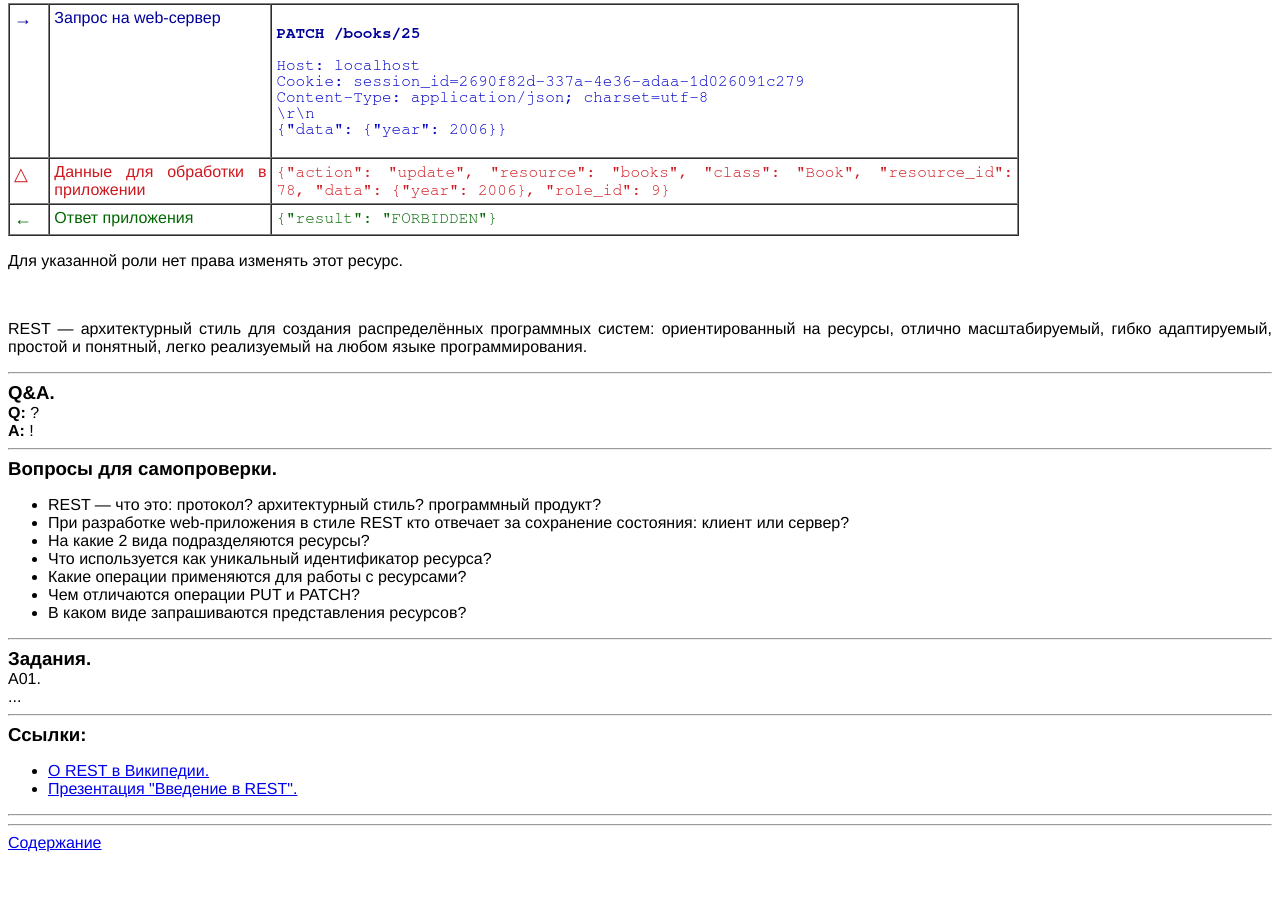
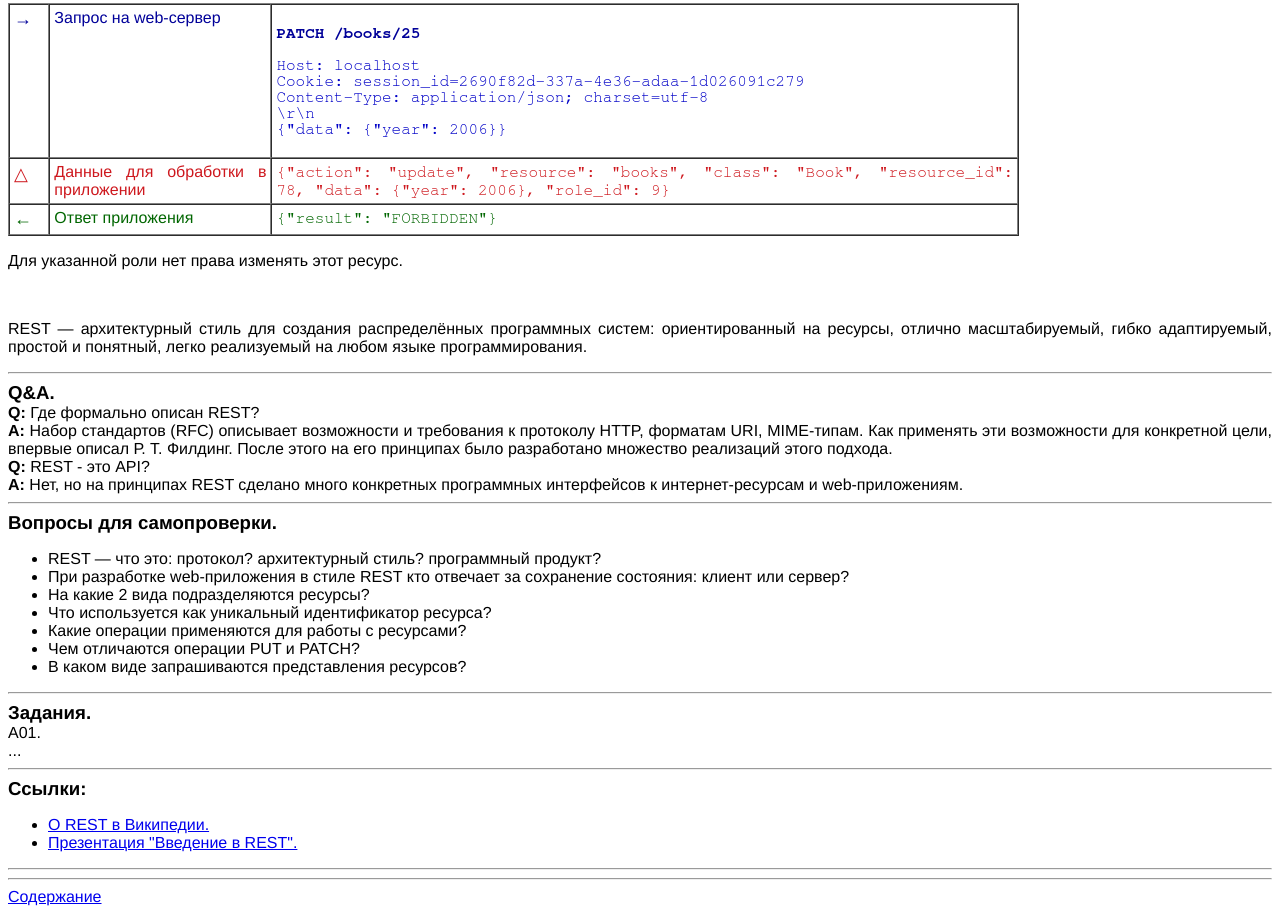
Before and after one commit to mike-shock/Software_Craft, a plain HTML site: page tutorial/H50-REST.html in a window 1280 px wide. Shown: the part 4164-5078 px from the top of the page. Before the commit the page ends 5024 px from the top, so only its background shows below. Drawn offline with Linux system fonts and the light colour scheme.

Commit message:
REST modified.

```diff
--- a/tutorial/H50-REST.html
+++ b/tutorial/H50-REST.html
@@ -625,8 +625,13 @@ Content-Type: application/json; charset=utf-8
           масштабируемый, гибко адаптируемый, простой и понятный, легко
           реализуемый на любом языке программирования.</span></p>
       <hr> <span class="header">Q&amp;A.</span> <br>
-      <span class="bold">Q:</span> ? <br>
-      <span class="bold">A:</span> ! <br>
+      <span class="bold">Q:</span> Где формально описан REST? <br>
+      <span class="bold">A:</span> Набор стандартов (RFC) описывает возможности и требования к протоколу HTTP, форматам URI, MIME-типам.
+Как применять эти возможности для конкретной цели, впервые описал Р. Т. Филдинг.
+После этого на его принципах было разработано множество реализаций этого подхода.
+<br>
+      <span class="bold">Q:</span> REST - это API? <br>
+      <span class="bold">A:</span> Нет, но на принципах REST сделано много конкретных программных интерфейсов к интернет-ресурсам и web-приложениям.<br>
       <hr> <span class="header">Вопросы для самопроверки.</span> <br>
       <ul>
         <li><span>REST — что это: протокол? архитектурный стиль? программный продукт?</span></li>
```
